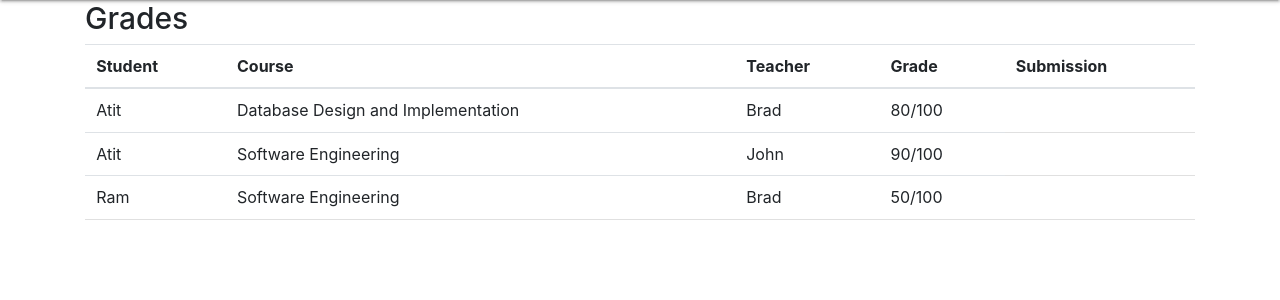
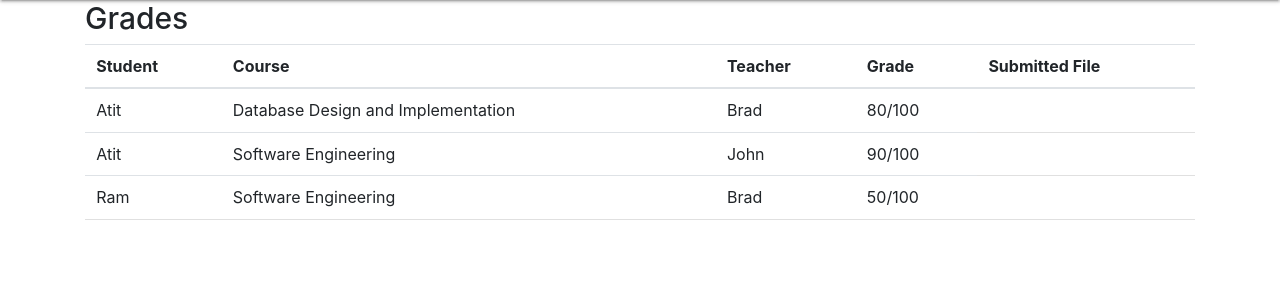
Before and after one commit to iamkhadka46/Jyango_ADC3_CourseWork, a Django app: page /grades/ in a window 1280 px wide. Shown: the part 64-364 px from the top of the page. Run offline with Django 3.2, Linux system fonts and the light colour scheme; data comes from the database, SQL or seed files in the repository; both versions use the stored data as it was after the commit; parts of the project's set-up code (start-up, migrations or seed data) failed here and were passed over; some libraries are stand-ins or nearby versions.

```diff
--- a/CAS/main/templates/main/assignment_list.html
+++ b/CAS/main/templates/main/assignment_list.html
@@ -26,7 +26,9 @@
         <th>Date Uploaded</th>
         <th>Due Date</th>
         <th>Download</th>
+        {% if user.is_authenticated and request.user.groups.all.0.name == 'Teacher' %}
         <th>Delete</th>
+        {% endif %}
       </tr>
     </thead>
     {% if assignments %}
--- a/CAS/main/templates/main/grades.html
+++ b/CAS/main/templates/main/grades.html
@@ -21,7 +21,7 @@
         <th>Course</th>
         <th>Teacher</th>
         <th>Grade</th>
-        <th>Submission</th>
+        <th>Submitted File</th>
       </tr>
     </thead>
     {% if grades %}
--- a/CAS/main/templates/main/submission_list.html
+++ b/CAS/main/templates/main/submission_list.html
@@ -26,7 +26,9 @@
         <th>Teacher</th>
         <th>Date Submitted</th>
         <th>Download</th>
+        {% if user.is_authenticated and request.user.groups.all.0.name == 'Student' %}
         <th>Delete</th>
+        {% endif %}
       </tr>
     </thead>
     <tbody>
@@ -36,11 +38,13 @@
           <td>{{ f.course }}</td>
           <td>{{ f.teacher }}</td>
           <td>{{ f.sub_date }}</td>
+          {% if user.is_authenticated and request.user == f.student.user or request.user.groups.all.0.name == 'Teacher' %}
           <td>
             <a href="{{ f.sub_file.url }}" class="btn btn-primary btn-sm" target="_blank">
               Download File
             </a>
           </td>
+          {% endif %}
           {% if user.is_authenticated and request.user == f.student.user %}
           <td>
           <form method="post" action="{% url 'main:delete_assignment' f.pk %}">
```
Also changed, not shown: CAS/db.sqlite3.
